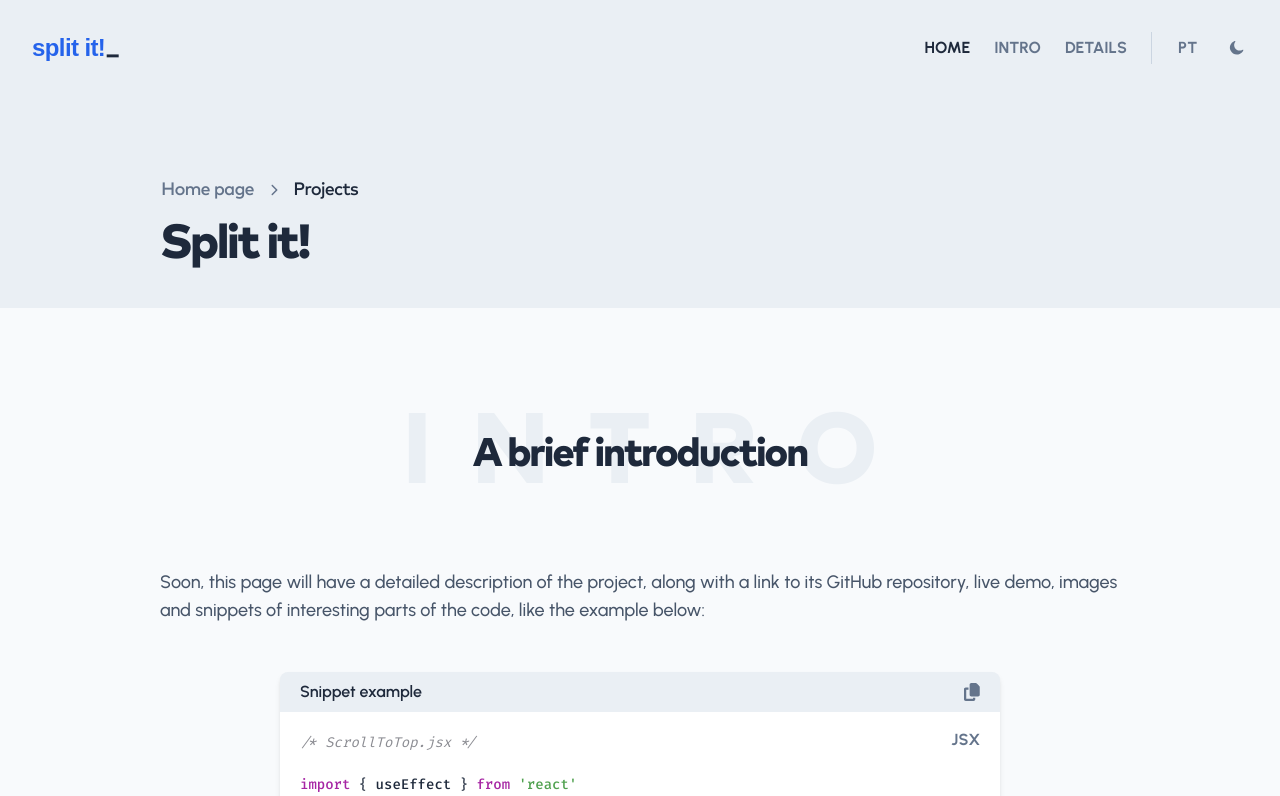
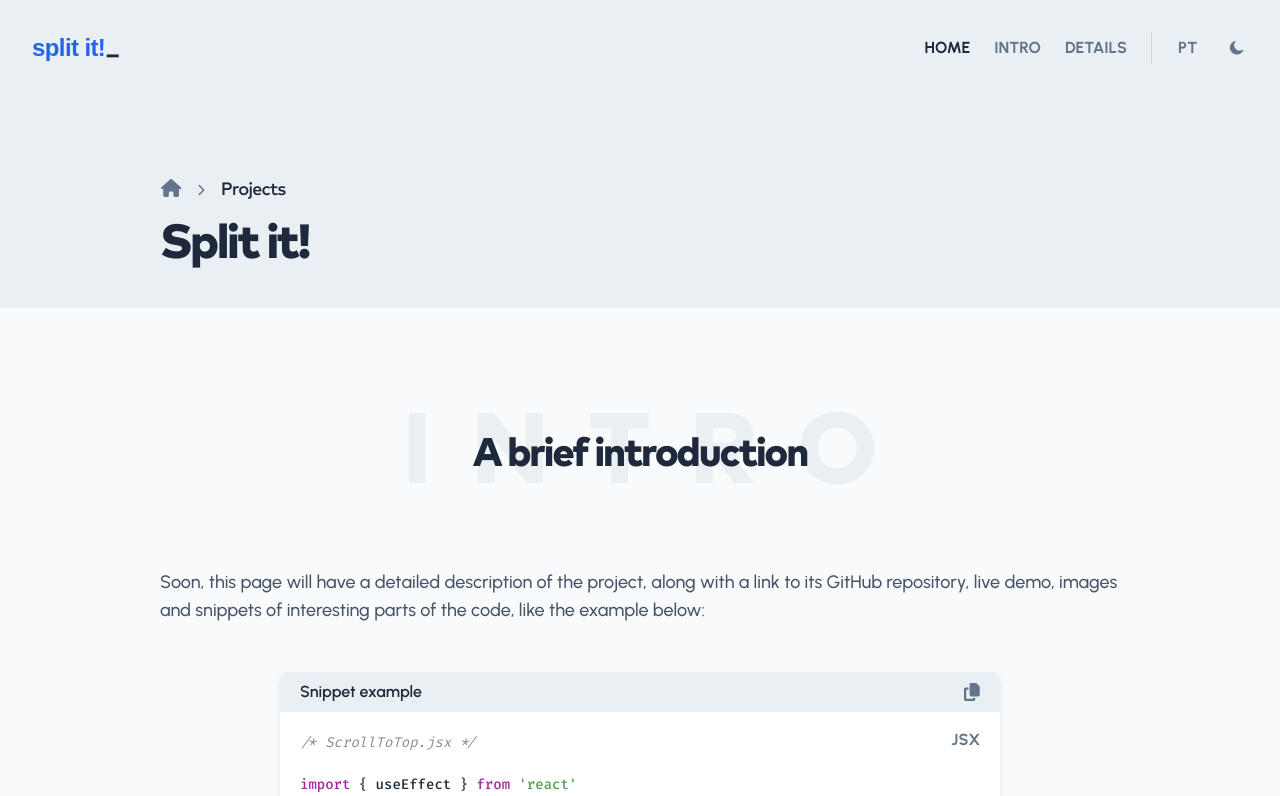
Before and after one commit to dalvancarvalho/personal-website, a React (Vite) app: page /split-it in a window 1280 px wide. Shown: the top 796 px of the page. Built offline with nearby package versions, Linux system fonts and the light colour scheme; a web font is replaced by a local one.

Commit message:
refactor: breadcrumbs home button

```diff
--- a/src/components/Text/PageTitle/components/Breadcrumbs.jsx
+++ b/src/components/Text/PageTitle/components/Breadcrumbs.jsx
@@ -1,13 +1,13 @@
 /* Breadcrumbs.jsx */
 
-import { faChevronRight } from '@fortawesome/free-solid-svg-icons'
+import { faChevronRight, faHouse } from '@fortawesome/free-solid-svg-icons'
 import { FontAwesomeIcon } from '@fortawesome/react-fontawesome'
 import { useNavigate } from 'react-router-dom'
 
 function Breadcrumbs(props) {
   // Navigation component
 
-  const { subject, t } = props
+  const { subject } = props
   const navigate = useNavigate()
 
   return (
@@ -16,12 +16,11 @@ function Breadcrumbs(props) {
       md:text-lg tracking-tighter"
     >
       <button
-        className="text-slate-500 dark:text-gray-400 hover:text-slate-900
-        dark:hover:text-gray-200 focus-visible:text-slate-900
-        dark:focus-visible:text-gray-200 tracking-tighter color-transition"
+        className="text-slate-500 dark:text-gray-400 focus-visible:text-slate-900
+        dark:focus-visible:text-gray-200 button-hover color-transition"
         onClick={() => navigate('/')}
       >
-        {t('title.breadcrumbs.home')}
+        <FontAwesomeIcon icon={faHouse} />
       </button>
       <FontAwesomeIcon
         className="mx-4 text-slate-500 dark:text-gray-400 text-[0.6rem] md:text-xs
--- a/src/components/Text/PageTitle/index.jsx
+++ b/src/components/Text/PageTitle/index.jsx
@@ -22,7 +22,7 @@ function PageTitle(props) {
         md:items-end md:justify-between"
       >
         <div>
-          <Breadcrumbs subject={t(subject)} t={t} />
+          <Breadcrumbs subject={t(subject)} />
           <h1
             className="mt-4 text-[2.5rem] leading-10 md:text-5xl title-font
             text-slate-800 dark:text-gray-200 color-transition"
--- a/src/i18n/translations/enUS.json
+++ b/src/i18n/translations/enUS.json
@@ -65,7 +65,6 @@
 
     "title": {
       "breadcrumbs": {
-        "home": "Home page",
         "about": "About",
         "projects": "Projects"
       },
--- a/src/i18n/translations/ptBR.json
+++ b/src/i18n/translations/ptBR.json
@@ -65,7 +65,6 @@
 
     "title": {
       "breadcrumbs": {
-        "home": "Página inicial",
         "about": "Sobre",
         "projects": "Projetos"
       },
```
